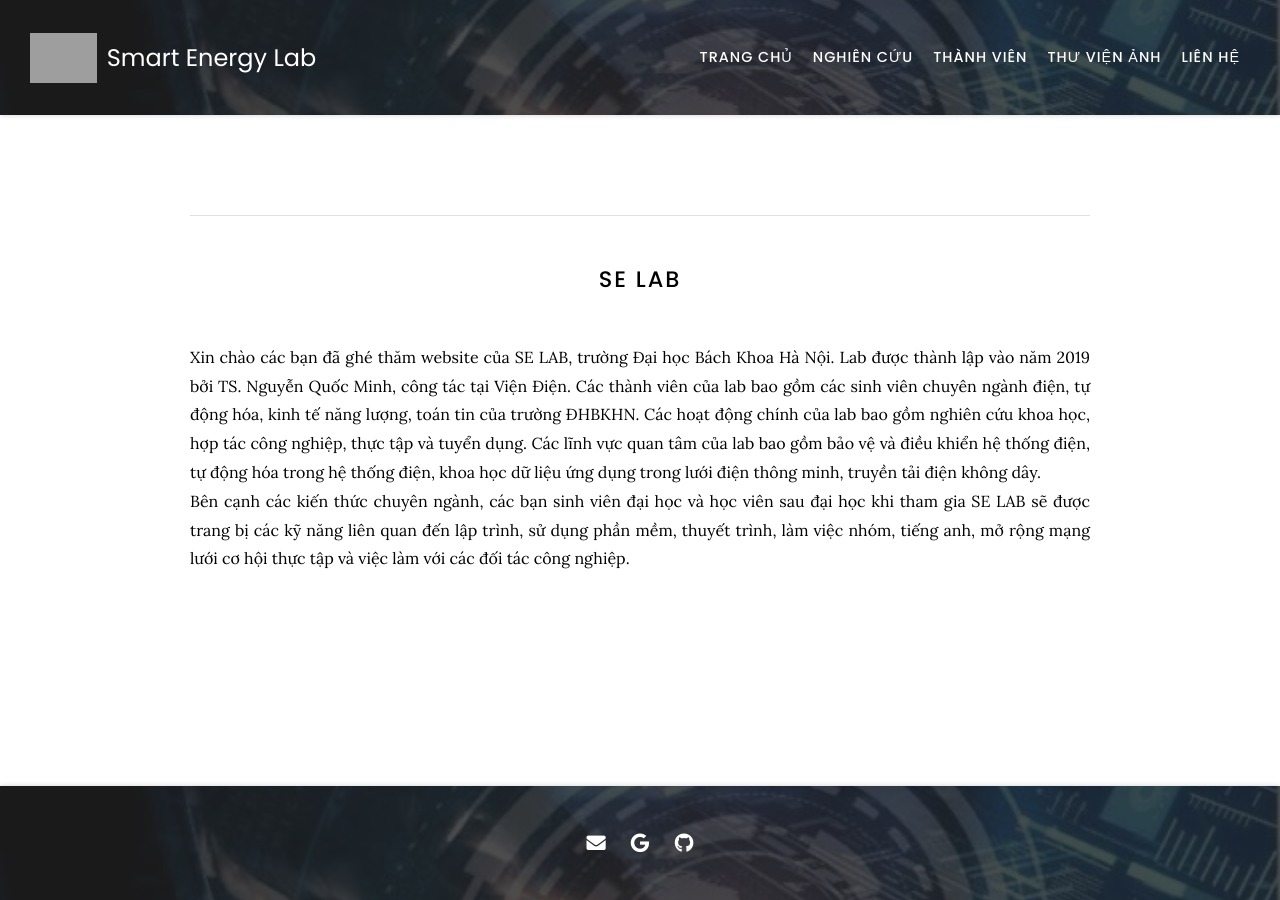
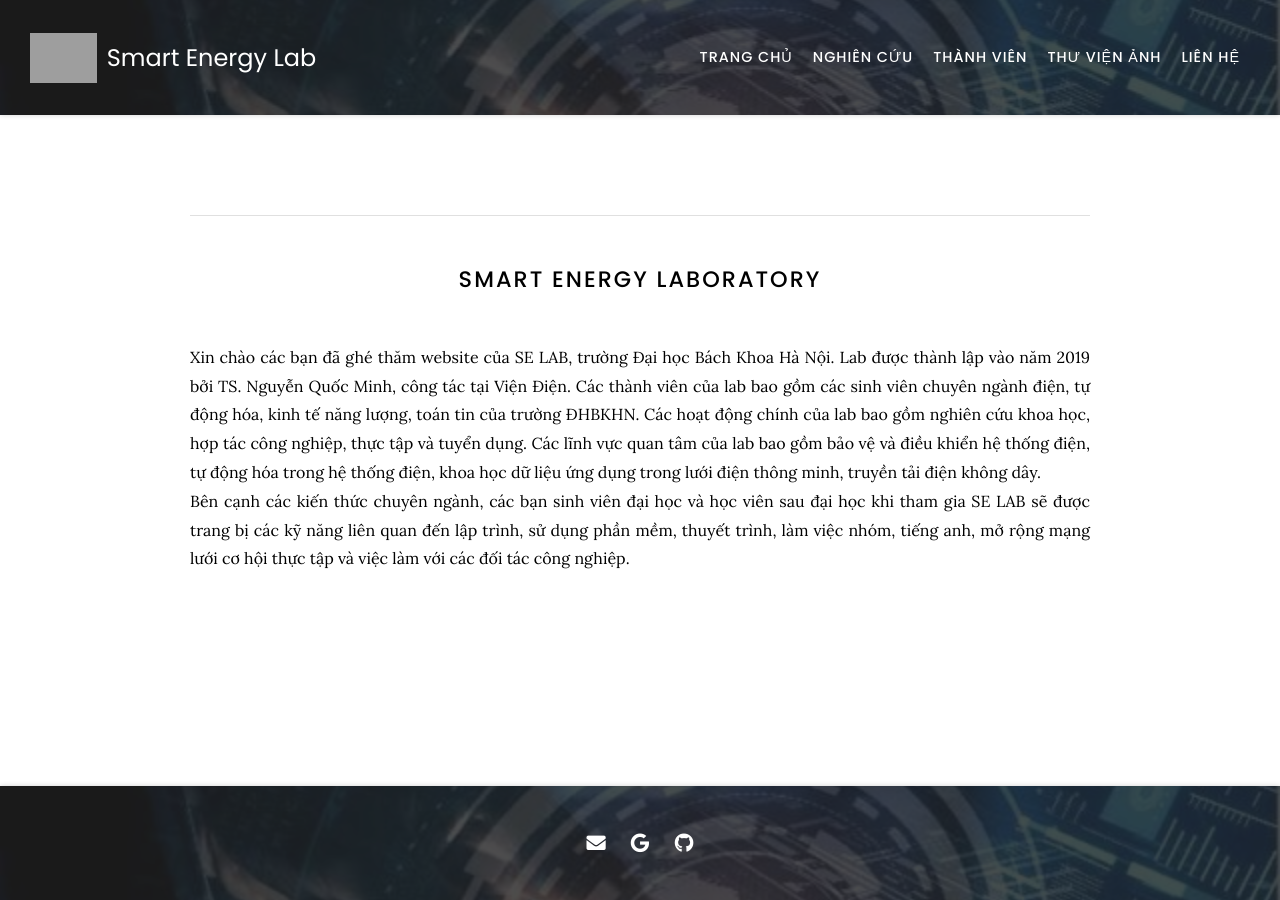
Before and after one commit to selabhust/home, a Jekyll site: the page built from index.md, in a window 1280 px wide. Built offline with Jekyll 4.4.1, drawn with Linux system fonts in a browser that asks for light colours; nearby versions of some CDN libraries; grey boxes are pictures that could not be loaded.

Commit message:
Update index.md

```diff
--- a/index.md
+++ b/index.md
@@ -6,7 +6,6 @@ nav:
 ---
 ---
 
-# SE LAB
-
-Xin chào các bạn đã ghé thăm website của SE LAB, trường Đại học Bách Khoa Hà Nội. Lab được thành lập vào năm 2019 bởi TS. Nguyễn Quốc Minh, công tác tại Viện Điện. Các thành viên của lab bao gồm các sinh viên chuyên ngành điện, tự động hóa, kinh tế năng lượng, toán tin của trường ĐHBKHN. Các hoạt động chính của lab bao gồm nghiên cứu khoa học, hợp tác công nghiệp, thực tập và tuyển dụng. Các lĩnh vực quan tâm của lab bao gồm bảo vệ và điều khiển hệ thống điện, tự động hóa trong hệ thống điện, khoa học dữ liệu ứng dụng trong lưới điện thông minh, truyền tải điện không dây. <br>
-Bên cạnh các kiến thức chuyên ngành, các bạn sinh viên đại học và học viên sau đại học khi tham gia SE LAB sẽ được trang bị các kỹ năng liên quan đến lập trình, sử dụng phần mềm, thuyết trình, làm việc nhóm, tiếng anh, mở rộng mạng lưới cơ hội thực tập và việc làm với các đối tác công nghiệp.
+# SMART ENERGY LABORATORY
+  Xin chào các bạn đã ghé thăm website của SE LAB, trường Đại học Bách Khoa Hà Nội. Lab được thành lập vào năm 2019 bởi TS. Nguyễn Quốc Minh, công tác tại Viện Điện. Các thành viên của lab bao gồm các sinh viên chuyên ngành điện, tự động hóa, kinh tế năng lượng, toán tin của trường ĐHBKHN. Các hoạt động chính của lab bao gồm nghiên cứu khoa học, hợp tác công nghiệp, thực tập và tuyển dụng. Các lĩnh vực quan tâm của lab bao gồm bảo vệ và điều khiển hệ thống điện, tự động hóa trong hệ thống điện, khoa học dữ liệu ứng dụng trong lưới điện thông minh, truyền tải điện không dây. <br>
+  Bên cạnh các kiến thức chuyên ngành, các bạn sinh viên đại học và học viên sau đại học khi tham gia SE LAB sẽ được trang bị các kỹ năng liên quan đến lập trình, sử dụng phần mềm, thuyết trình, làm việc nhóm, tiếng anh, mở rộng mạng lưới cơ hội thực tập và việc làm với các đối tác công nghiệp.
```
